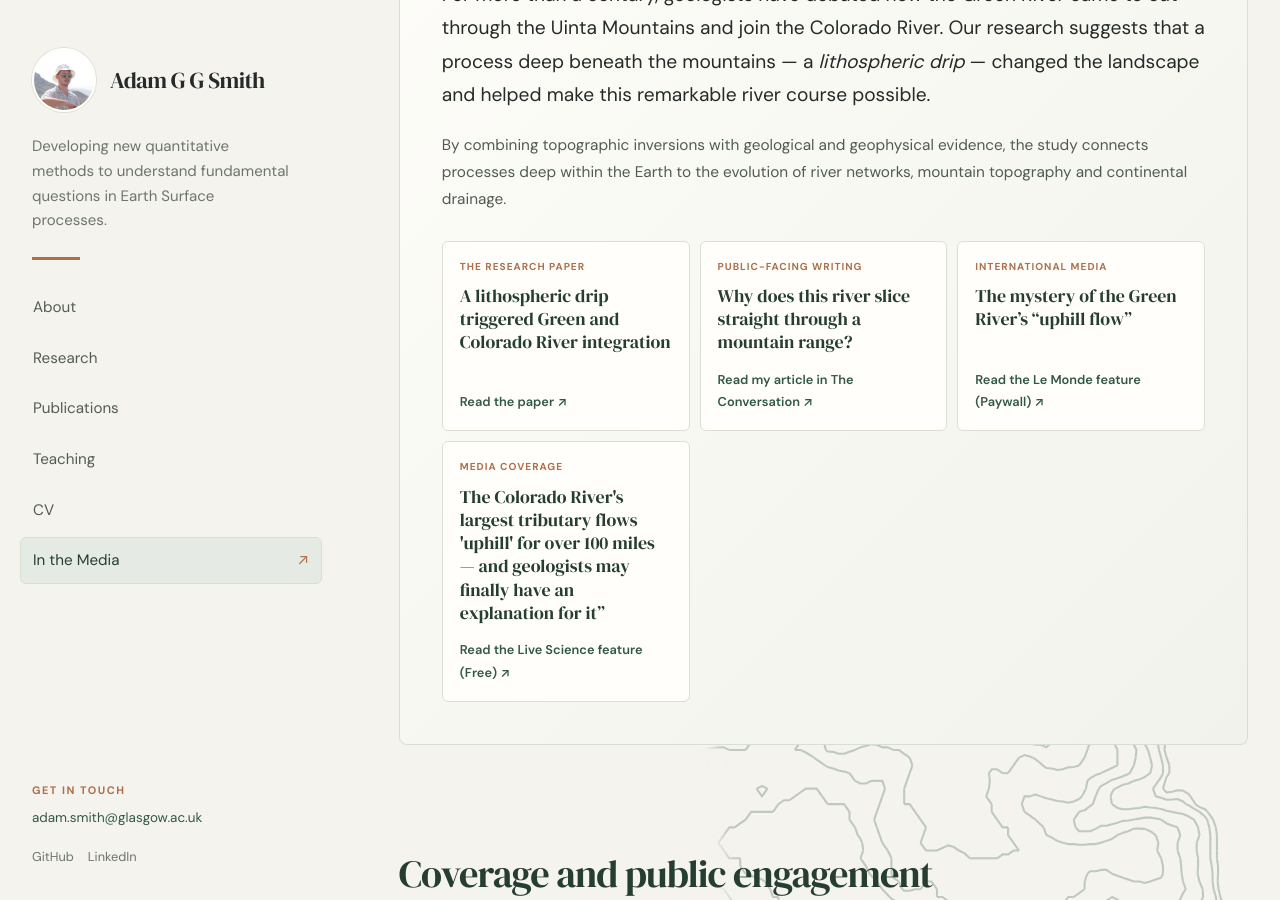
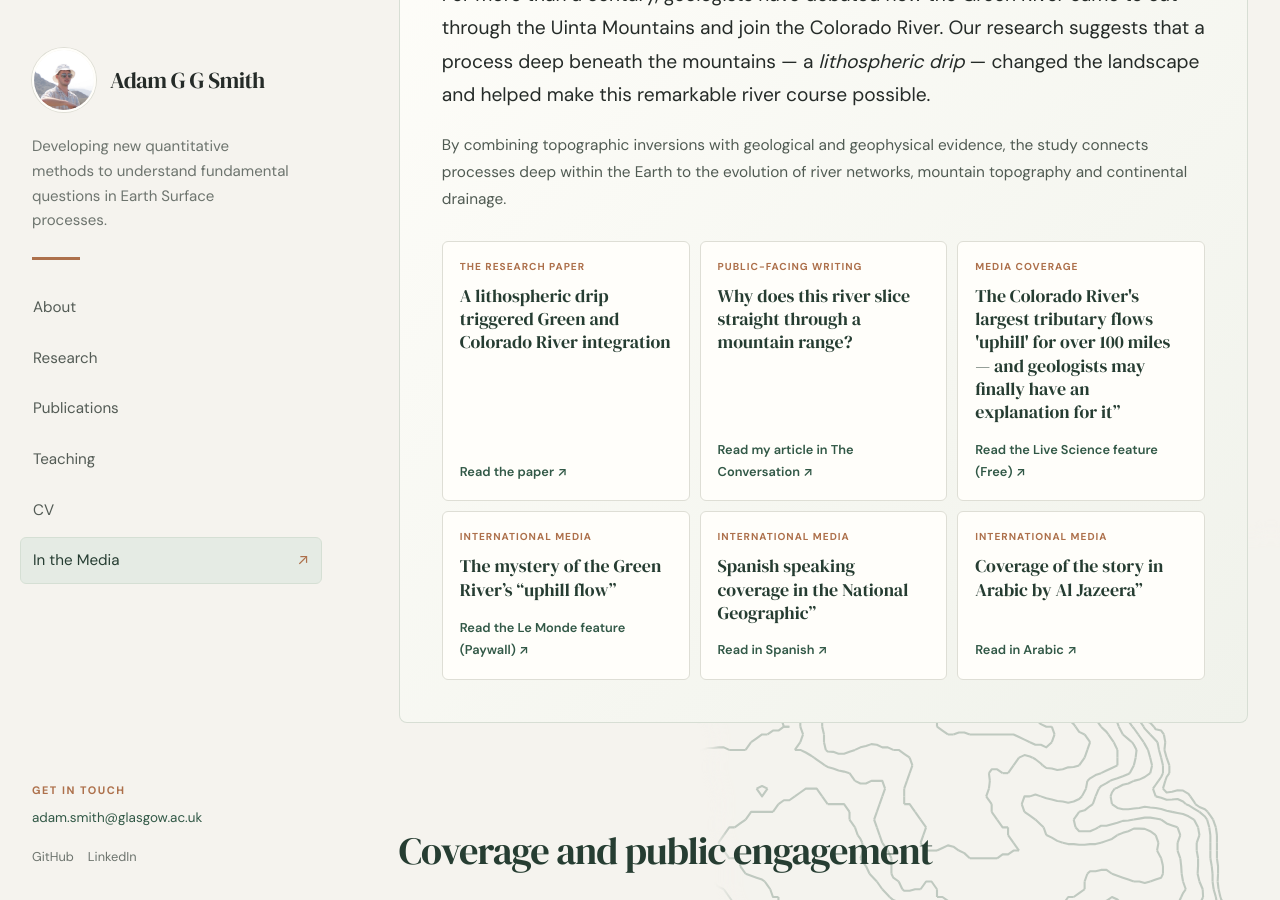
Before and after one commit to adamsmith142/adamsmith142.github.io, a Jekyll site: the page built from Media.md, in a window 1280 px wide and 900 px high, scrolled down 611 px. Built offline with Jekyll 4.4.1, drawn with Linux system fonts in a browser that asks for light colours; our own code applies the rules of GitHub Pages for plain Markdown files.

Commit message:
Update media links for international coverage
Added new media coverage links in multiple languages.

```diff
--- a/Media.md
+++ b/Media.md
@@ -23,15 +23,25 @@ I’m interested in sharing what landscapes can tell us about the dynamic Earth
       <strong>Why does this river slice straight through a mountain range?</strong>
       <span class="media-feature__link-action">Read my article in The Conversation ↗</span>
     </a>
+     <a class="media-feature__link" href="https://www.livescience.com/planet-earth/geology/the-colorado-rivers-largest-tributary-flows-uphill-for-over-100-miles-and-geologists-may-finally-have-an-explanation-for-it" target="_blank" rel="noopener noreferrer">
+      <span class="media-feature__link-type">MEDIA COVERAGE</span>
+      <strong>The Colorado River's largest tributary flows 'uphill' for over 100 miles — and geologists may finally have an explanation for it”</strong>
+      <span class="media-feature__link-action">Read the Live Science feature (Free) ↗</span>
+    </a>
     <a class="media-feature__link" href="https://www.lemonde.fr/en/environment/article/2026/04/02/the-mystery-of-the-green-river-s-uphill-flow-in-the-american-west-is-solved-after-150-years_6752036_114.html" target="_blank" rel="noopener noreferrer">
       <span class="media-feature__link-type">INTERNATIONAL MEDIA</span>
       <strong>The mystery of the Green River’s “uphill flow”</strong>
       <span class="media-feature__link-action">Read the Le Monde feature (Paywall) ↗</span>
     </a>
-    <a class="media-feature__link" href="https://www.livescience.com/planet-earth/geology/the-colorado-rivers-largest-tributary-flows-uphill-for-over-100-miles-and-geologists-may-finally-have-an-explanation-for-it" target="_blank" rel="noopener noreferrer">
-      <span class="media-feature__link-type">MEDIA COVERAGE</span>
-      <strong>The Colorado River's largest tributary flows 'uphill' for over 100 miles — and geologists may finally have an explanation for it”</strong>
-      <span class="media-feature__link-action">Read the Live Science feature (Free) ↗</span>
+     <a class="media-feature__link" href="https://www.nationalgeographic.com.es/ciencia/rio-estados-unidos-desafio-leyes-gravedad-geologia-cree-saber-por-fin-por-que_27434#google_vignette" target="_blank" rel="noopener noreferrer">
+      <span class="media-feature__link-type">INTERNATIONAL MEDIA</span>
+      <strong>Spanish speaking coverage in the National Geographic”</strong>
+      <span class="media-feature__link-action">Read in Spanish ↗</span>
+    </a>
+     <a class="media-feature__link" href="https://www.aljazeera.net/science/2026/3/18/علماء-يكشفون-لغز-النهر-الصاعد-الذي-حير" target="_blank" rel="noopener noreferrer">
+      <span class="media-feature__link-type">INTERNATIONAL MEDIA</span>
+      <strong>Coverage of the story in Arabic by Al Jazeera”</strong>
+      <span class="media-feature__link-action">Read in Arabic ↗</span>
     </a>
   </div>
 </section>
```
